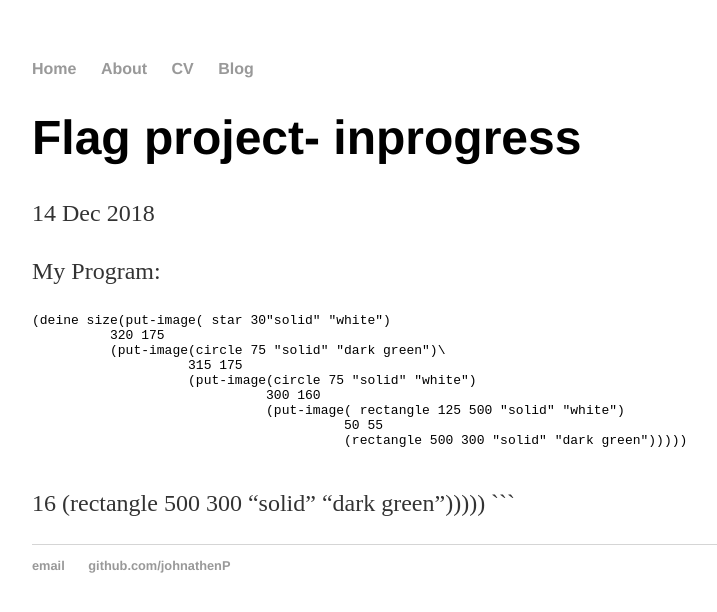
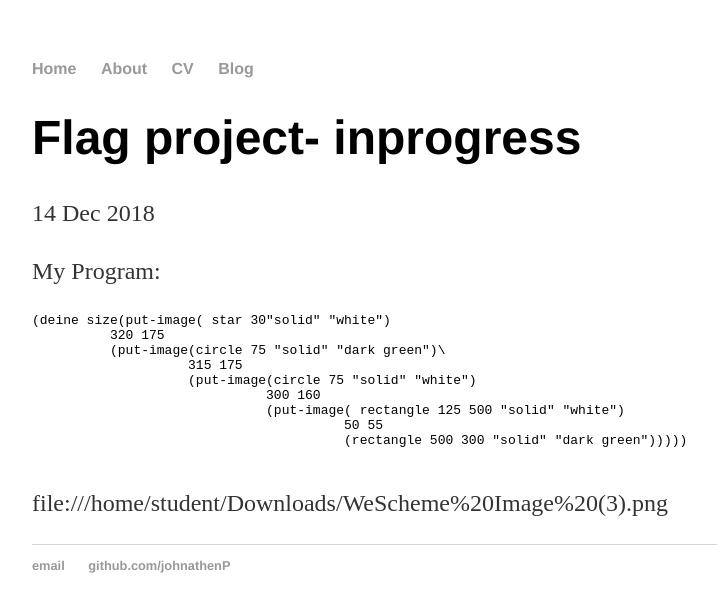
Before and after one commit to johnathenp8429/johnathenp8429.github.io, a Jekyll site: the page built from _posts/2018-12-14-my-week-reflection.md, in a window 1280 px wide. Shown: the top 612 px of the page, without its empty margins (160-877 px from the left). Built offline with Jekyll 4.4.1, drawn with Linux system fonts in a browser that asks for light colours; Markdown is read by kramdown in place of the engine named in the settings.

Commit message:
Update 2018-12-14-my-week-reflection.md

````diff
--- a/_posts/2018-12-14-my-week-reflection.md
+++ b/_posts/2018-12-14-my-week-reflection.md
@@ -17,7 +17,4 @@ My Program:
                                         (rectangle 500 300 "solid" "dark green")))))
 
 ```
-
-
-16
-                                        (rectangle 500 300 "solid" "dark green")))))  ```
+file:///home/student/Downloads/WeScheme%20Image%20(3).png
````
